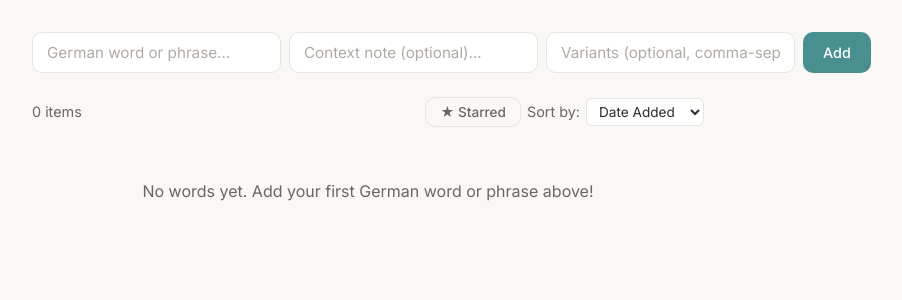
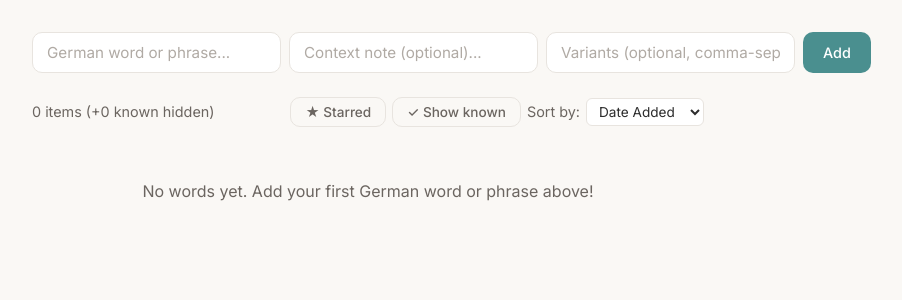
Before and after one commit to orenmatar/german-vocab-app, a Flask app: page / in a window 1280 px wide. Shown: the part 57-357 px from the top of the page, without its empty margins (272-1174 px from the left). Run offline with Flask 3, Linux system fonts and the light colour scheme; data that the repository does not hold is empty.

Commit message:
Add `known` field: retire words from practice without deleting
Words can now be marked "known" — they stay in the DB with full
history but are excluded from every practice pool (sentence batch,
reading passage, writing passage, free write, prep sample/replace).

UI:
- ✓ button on each Words list row, on practice reveal cards
  (sentence comp/MC), on passage review cards, and on prep cards.
- "Mark as known" checkbox in the edit-word modal.
- Words list hides known by default; "Show known" toggle includes
  them (dimmed) alongside a "(N known hidden)" hint in the count.
- New "Known" stat tile; "Mastered %" denominator excludes known.

Backwards compatibility: the field is optional. Old words in
words.json don't have it; `w.get("known")` returns falsy so they
behave exactly as before. GET /api/words backfills `known: false`
into the in-memory dict; the field gets persisted on the next save.
No migration script needed.

Co-Authored-By: Claude Opus 4.7 <noreply@anthropic.com>

```diff
--- a/app.py
+++ b/app.py
@@ -219,6 +219,8 @@ def get_words():
     for w in data["words"]:
         if "variants" not in w:
             w["variants"] = []
+        if "known" not in w:
+            w["known"] = False
     return jsonify(data["words"])
 
 
@@ -246,6 +248,7 @@ def add_word():
         "added_at": datetime.now().isoformat(),
         "box": 1,
         "starred": False,
+        "known": False,
         "times_seen": 0,
         "times_correct": 0,
         "last_seen": None,
@@ -265,12 +268,16 @@ def word_stats():
     words_list = data["words"]
     mastered_box = settings.get("MASTERED_BOX")
     total = len(words_list)
-    mastered = sum(1 for w in words_list if w.get("box", 1) >= mastered_box)
-    never_seen = sum(1 for w in words_list if w.get("times_seen", 0) == 0)
-    box1 = sum(1 for w in words_list if w.get("box", 1) == 1)
-    active = sum(1 for w in words_list if w.get("times_seen", 0) > 0 and w.get("box", 1) < mastered_box)
+    known = sum(1 for w in words_list if w.get("known"))
+    # Exclude known words from the practice-progress stats — they're retired.
+    practice_pool = [w for w in words_list if not w.get("known")]
+    mastered = sum(1 for w in practice_pool if w.get("box", 1) >= mastered_box)
+    never_seen = sum(1 for w in practice_pool if w.get("times_seen", 0) == 0)
+    box1 = sum(1 for w in practice_pool if w.get("box", 1) == 1)
+    active = sum(1 for w in practice_pool if w.get("times_seen", 0) > 0 and w.get("box", 1) < mastered_box)
     return jsonify({
         "total": total,
+        "known": known,
         "mastered": mastered,
         "active": active,
         "never_seen": never_seen,
@@ -313,6 +320,8 @@ def patch_word(german):
         return jsonify({"error": f"'{german}' not found."}), 404
     if "starred" in body:
         word["starred"] = bool(body["starred"])
+    if "known" in body:
+        word["known"] = bool(body["known"])
     if "context_note" in body:
         word["context_note"] = str(body["context_note"]).strip()
     if "variants" in body:
@@ -344,14 +353,15 @@ def reset_word_box(german):
 
 @app.route("/api/prep/sample", methods=["GET"])
 def prep_sample():
-    count = min(int(request.args.get("count", 15)), len(data["words"]))
+    pool = [w for w in data["words"] if not w.get("known")]
+    count = min(int(request.args.get("count", 15)), len(pool))
     if count == 0:
         return jsonify([])
     strategy = request.args.get("strategy", "weighted")
     if strategy == "random":
-        selected = random.sample(data["words"], count)
+        selected = random.sample(pool, count)
     else:
-        selected = weighted_sample(data["words"], count)
+        selected = weighted_sample(pool, count)
     return jsonify(selected)
 
 
@@ -360,7 +370,7 @@ def prep_replace():
     body = request.get_json()
     exclude = set(body.get("exclude", []))
     strategy = body.get("strategy", "weighted")
-    pool = [w for w in data["words"] if w["german"] not in exclude]
+    pool = [w for w in data["words"] if w["german"] not in exclude and not w.get("known")]
     if not pool:
         return jsonify({"error": "No more words available to swap in."}), 400
     if strategy == "random":
@@ -524,7 +534,10 @@ def practice_passage():
     if not data["words"]:
         return jsonify({"error": "No words added yet."}), 400
 
-    candidates = weighted_sample(data["words"], min(10, len(data["words"])))
+    pool = [w for w in data["words"] if not w.get("known")]
+    if not pool:
+        return jsonify({"error": "No active words — all your words are marked known."}), 400
+    candidates = weighted_sample(pool, min(10, len(pool)))
     enabled_grammar = [gp for gp in grammar_data["grammar_points"] if gp.get("enabled", True)]
     selected_grammar = random.sample(enabled_grammar, min(3, len(enabled_grammar)))
 
@@ -598,8 +611,11 @@ def practice_writing_setup():
             "examples": gp.get("examples", []),
         }
 
-    # Pick up to 10 suggested words (weighted sample)
-    candidates = weighted_sample(data["words"], min(10, len(data["words"])))
+    # Pick up to 10 suggested words (weighted sample, excluding known)
+    pool = [w for w in data["words"] if not w.get("known")]
+    if not pool:
+        return jsonify({"error": "No active words — all your words are marked known."}), 400
+    candidates = weighted_sample(pool, min(10, len(pool)))
     suggested_words = [
         {
             "german": w["german"],
--- a/selection.py
+++ b/selection.py
@@ -143,6 +143,11 @@ def select_words(words, count=None):
     if not words:
         return []
 
+    # Exclude words the user has marked as "known" — they're retired from practice.
+    words = [w for w in words if not w.get("known")]
+    if not words:
+        return []
+
     if count is None:
         count = settings.get("BATCH_SIZE")
     count = min(count, len(words))
--- a/static/app.js
+++ b/static/app.js
@@ -19,6 +19,9 @@
 
   // Word list filter
   let filterStarred = false;
+  // showKnown: when false (default), known words are HIDDEN from the Words list.
+  // Toggling it on includes them, visually dimmed.
+  let showKnown = false;
 
   // Phrases
   let phrases = [];
@@ -61,6 +64,7 @@
   const wordListEl = document.getElementById("word-list");
   const sortSelect = document.getElementById("sort-select");
   const starFilterBtn = document.getElementById("star-filter-btn");
+  const showKnownBtn = document.getElementById("show-known-btn");
   const wordStatsEl = document.getElementById("word-stats");
 
   // Phrases
@@ -327,14 +331,22 @@
     return `<div class="word-card">${headerHtml}${supsHtml}${variantsHtml}${defHtml}${transHtml}</div>`;
   }
 
-  // Builds star + delete mini-buttons for use inside practice sessions
+  // Builds star + known + delete mini-buttons for use inside practice sessions
   function buildPracticeActions(german, opts = {}) {
-    const { starFn = "practiceToggleStar", deleteFn = "practiceDeleteWord" } = opts;
+    const {
+      starFn = "practiceToggleStar",
+      knownFn = "practiceToggleKnown",
+      deleteFn = "practiceDeleteWord",
+    } = opts;
     const word = words.find((w) => w.german === german);
     const starred = word ? !!word.starred : false;
+    const known = word ? !!word.known : false;
     const starClass = starred ? "btn-star starred" : "btn-star";
     const starTitle = starred ? "Unstar this word" : "Star this word";
+    const knownClass = known ? "btn-known known" : "btn-known";
+    const knownTitle = known ? "Marked known — unmark to bring back into practice" : "Mark as known (skip in future practice)";
     return `<button class="${starClass}" onclick="${starFn}('${escAttr(german)}')" title="${starTitle}">&#9733;</button>`
+      + `<button class="${knownClass}" onclick="${knownFn}('${escAttr(german)}')" title="${knownTitle}">&#10003;</button>`
       + `<button class="btn-delete" onclick="${deleteFn}('${escAttr(german)}')" title="Delete word">&#x2715;</button>`;
   }
 
@@ -384,12 +396,15 @@
     if (!s || s.total === 0) { wordStatsEl.style.display = "none"; return; }
     const tile = (num, label, cls = "") =>
       `<div class="stat-tile"><span class="stat-tile-num ${cls}">${num}</span><span class="stat-tile-label">${label}</span></div>`;
+    const practicePool = Math.max(0, s.total - (s.known || 0));
+    const masteredPct = practicePool > 0 ? Math.round(s.mastered / practicePool * 100) + "%" : "0%";
     wordStatsEl.innerHTML =
       tile(s.mastered, "mastered", "stat-mastered") +
       tile(s.active, "in progress") +
       tile(s.never_seen, "never seen", "stat-new") +
       tile(s.box1, "box 1 only", "stat-box1") +
-      tile(s.total > 0 ? Math.round(s.mastered / s.total * 100) + "%" : "0%", "mastered %", "stat-mastered");
+      tile(masteredPct, "mastered %", "stat-mastered") +
+      (s.known ? tile(s.known, "known", "stat-known") : "");
     wordStatsEl.style.display = "flex";
   }
 
@@ -405,12 +420,14 @@
       sorted.sort((a, b) => (b.added_at || "").localeCompare(a.added_at || ""));
     }
 
-    // Apply starred filter
-    const displayed = filterStarred ? sorted.filter((w) => w.starred) : sorted;
-
+    // Hide known by default; toggle includes them (dimmed).
+    let displayed = showKnown ? sorted : sorted.filter((w) => !w.known);
+    if (filterStarred) displayed = displayed.filter((w) => w.starred);
+
+    const visibleTotal = showKnown ? words.length : words.filter((w) => !w.known).length;
     const countLabel = filterStarred
-      ? `${displayed.length} starred / ${words.length} total`
-      : `${words.length} item${words.length !== 1 ? "s" : ""}`;
+      ? `${displayed.length} starred / ${visibleTotal} shown`
+      : `${displayed.length} item${displayed.length !== 1 ? "s" : ""}` + (showKnown ? "" : ` (+${words.length - visibleTotal} known hidden)`);
     wordCountEl.textContent = countLabel;
 
     if (displayed.length === 0) {
@@ -442,15 +459,20 @@
 
         const starClass = w.starred ? "btn-star starred" : "btn-star";
         const starTitle = w.starred ? "Unstar this word" : "Star this word (prioritises it in practice)";
+        const knownClass = w.known ? "btn-known known" : "btn-known";
+        const knownTitle = w.known ? "Marked known — unmark to bring back into practice" : "Mark as known (skip in practice, keep in DB)";
+        const rowClass = w.known ? "word-item fade-in word-item--known" : "word-item fade-in";
+        const knownBadge = w.known ? '<span class="word-known-badge" title="Known — skipped in practice">known</span>' : "";
 
         return `
-        <div class="word-item fade-in">
+        <div class="${rowClass}">
           <div class="word-item-main">
-            <span class="word-german"><span class="word-article">${articlePrefix}</span>${escHtml(w.german)}${pluralSuffix}</span>
+            <span class="word-german"><span class="word-article">${articlePrefix}</span>${escHtml(w.german)}${pluralSuffix}${knownBadge}</span>
             <span class="word-box">${dots}</span>
             <span class="word-stats">${w.times_correct}/${w.times_seen} correct</span>
             <span class="word-actions">
               <button class="${starClass}" onclick="toggleStar('${escAttr(w.german)}')" title="${starTitle}">&#9733;</button>
+              <button class="${knownClass}" onclick="toggleKnown('${escAttr(w.german)}')" title="${knownTitle}">&#10003;</button>
               <button class="btn-edit" onclick="openEditWord('${escAttr(w.german)}')" title="Edit context &amp; variants">&#9998;</button>
               <button class="btn-reset-box" onclick="resetWordBox('${escAttr(w.german)}')" title="Reset to box 1">↺</button>
               <button class="btn-delete" onclick="deleteWord('${escAttr(w.german)}')" title="Delete">&#x2715;</button>
@@ -603,11 +625,26 @@
     }
   };
 
+  window.toggleKnown = async function (german) {
+    const word = words.find((w) => w.german === german);
+    if (!word) return;
+    const newKnown = !word.known;
+    try {
+      await api("PATCH", `/api/words/${encodeURIComponent(german)}`, { known: newKnown });
+      word.known = newKnown;
+      renderWords();
+      api("GET", "/api/words/stats").then(renderWordStats).catch(() => {});
+    } catch (e) {
+      await showAlert("Failed to update: " + e.message);
+    }
+  };
+
   // --- Edit word modal ---
   const editWordModal = document.getElementById("edit-word-modal");
   const editWordName = document.getElementById("edit-word-name");
   const editContextInput = document.getElementById("edit-context");
   const editVariantsInput = document.getElementById("edit-variants");
+  const editKnownInput = document.getElementById("edit-known");
   const editWordSaveBtn = document.getElementById("edit-word-save");
   const editWordCancelBtn = document.getElementById("edit-word-cancel");
   let editingGerman = null;
@@ -625,14 +662,17 @@
     if (!word) { closeEditWord(); return; }
     const newContext = editContextInput.value.trim();
     const newVariants = parseVariantsInput(editVariantsInput.value);
+    const newKnown = editKnownInput ? !!editKnownInput.checked : !!word.known;
     try {
       editWordSaveBtn.disabled = true;
       const updated = await api("PATCH", `/api/words/${encodeURIComponent(editingGerman)}`, {
         context_note: newContext,
         variants: newVariants,
+        known: newKnown,
       });
       Object.assign(word, updated);
       renderWords();
+      api("GET", "/api/words/stats").then(renderWordStats).catch(() => {});
       closeEditWord();
     } catch (e) {
       await showAlert("Failed to save: " + e.message);
@@ -648,6 +688,7 @@
     editWordName.textContent = (word.article ? word.article + " " : "") + word.german;
     editContextInput.value = word.context_note || "";
     editVariantsInput.value = (word.variants || []).join(", ");
+    if (editKnownInput) editKnownInput.checked = !!word.known;
     editWordModal.style.display = "flex";
     setTimeout(() => editContextInput.focus(), 50);
   };
@@ -688,6 +729,26 @@
     }
   };
 
+  window.practiceToggleKnown = async function (german) {
+    const word = words.find((w) => w.german === german);
+    if (!word) return;
+    const newKnown = !word.known;
+    try {
+      await api("PATCH", `/api/words/${encodeURIComponent(german)}`, { known: newKnown });
+      word.known = newKnown;
+      // When marking known, skip future occurrences in this batch (same as delete pattern).
+      if (newKnown) deletedDuringSession.add(german);
+      else deletedDuringSession.delete(german);
+      [compWordActions, mcWordActions].forEach((el) => {
+        if (el && el.style.display !== "none") {
+          el.innerHTML = buildPracticeActions(german);
+        }
+      });
+    } catch (e) {
+      await showAlert("Failed to update: " + e.message);
+    }
+  };
+
   sortSelect.addEventListener("change", renderWords);
 
   starFilterBtn.addEventListener("click", () => {
@@ -695,6 +756,14 @@
     starFilterBtn.classList.toggle("active", filterStarred);
     renderWords();
   });
+
+  if (showKnownBtn) {
+    showKnownBtn.addEventListener("click", () => {
+      showKnown = !showKnown;
+      showKnownBtn.classList.toggle("active", showKnown);
+      renderWords();
+    });
+  }
 
   // --- Phrases ---
 
@@ -1704,7 +1773,7 @@
               <button class="btn btn-knew" data-word="${escAttr(wu.word)}" data-correct="true">&#10003; Knew it</button>
               <button class="btn btn-didnt" data-word="${escAttr(wu.word)}" data-correct="false">&#10007; Didn't know</button>
               <span class="passage-btns-sep">|</span>
-              ${buildPracticeActions(wu.word, { starFn: "passageReviewToggleStar", deleteFn: "passageReviewDeleteWord" })}
+              ${buildPracticeActions(wu.word, { starFn: "passageReviewToggleStar", knownFn: "passageReviewToggleKnown", deleteFn: "passageReviewDeleteWord" })}
             </div>
           </div>`)
       .join("");
@@ -1757,6 +1826,34 @@
       if (card) card.classList.add("pr-deleted");
     } catch (e) {
       await showAlert("Failed to delete: " + e.message);
+    }
+  };
+
+  window.passageReviewToggleKnown = async function (german) {
+    const word = words.find((w) => w.german === german);
+    if (!word) return;
+    const newKnown = !word.known;
+    try {
+      await api("PATCH", `/api/words/${encodeURIComponent(german)}`, { known: newKnown });
+      word.known = newKnown;
+      // When marking known, skip recording a practice result for this word on Finish.
+      if (newKnown) passageDeletedWords.add(german);
+      else passageDeletedWords.delete(german);
+      const card = document.getElementById(`prcard-${escAttr(german)}`);
+      if (card) {
+        const btnRow = card.querySelector(".passage-card-btns");
+        if (btnRow) {
+          const oldActions = btnRow.querySelectorAll(".btn-star, .btn-known, .btn-delete");
+          oldActions.forEach((b) => b.remove());
+          btnRow.insertAdjacentHTML("beforeend",
+            buildPracticeActions(german, { starFn: "passageReviewToggleStar", knownFn: "passageReviewToggleKnown", deleteFn: "passageReviewDeleteWord" })
+          );
+        }
+        if (newKnown) card.classList.add("pr-deleted");
+        else card.classList.remove("pr-deleted");
+      }
+    } catch (e) {
+      await showAlert("Failed to update: " + e.message);
     }
   };
 
@@ -2283,6 +2380,7 @@
         <span class="prep-card-num">${num}.</span>
         <div class="prep-card-topbar-right">
           <button class="${isStarred ? "btn-star starred" : "btn-star"}" onclick="prepToggleStar('${g}')" title="${isStarred ? "Unstar" : "Star"}">&#9733;</button>
+          <button class="btn-known" onclick="prepMarkKnown('${g}')" title="Mark as known (removes from this prep batch)">&#10003;</button>
           <button class="btn-reset-box" onclick="prepResetBox('${g}')" title="Reset to box 1">↺</button>
           <button class="btn-delete" onclick="prepDeleteWord('${g}')" title="Delete from word list">&#x2715;</button>
         </div>
@@ -2351,6 +2449,19 @@
     }
   };
 
+  window.prepMarkKnown = async function (german) {
+    try {
+      await api("PATCH", `/api/words/${encodeURIComponent(german)}`, { known: true });
+      const inList = words.find((x) => x.german === german);
+      if (inList) inList.known = true;
+      prepBatch = prepBatch.filter((w) => w.german !== german);
+      prepLocked.delete(german);
+      renderPrepList();
+    } catch (e) {
+      await showAlert("Failed to update: " + e.message);
+    }
+  };
+
   window.prepResetBox = async function (german) {
     if (!await showConfirm(`Reset "${german}" back to box 1?`, "Reset", "Cancel")) return;
     try {
--- a/templates/index.html
+++ b/templates/index.html
@@ -46,6 +46,7 @@
                     <span id="word-count">0 words</span>
                     <div class="sort-controls">
                         <button id="star-filter-btn" class="btn btn-ghost btn-small star-filter-btn" title="Show starred words only">&#9733; Starred</button>
+                        <button id="show-known-btn" class="btn btn-ghost btn-small star-filter-btn" title="Include known words in the list">&#10003; Show known</button>
                         <label>Sort by:</label>
                         <select id="sort-select">
                             <option value="added">Date Added</option>
@@ -505,6 +506,11 @@
             <label class="edit-field-label" for="edit-variants">Variants (comma-separated)</label>
             <input type="text" id="edit-variants" class="edit-field-input" placeholder="e.g. dreckig, drecken">
             <p class="edit-field-help">Variants are related forms (other parts of speech, alternate forms) the AI may use in sentences instead of the headword.</p>
+
+            <label class="edit-checkbox-row">
+                <input type="checkbox" id="edit-known">
+                <span>Mark as known (skip in practice, keep in DB)</span>
+            </label>
             <div class="modal-btns">
                 <button id="edit-word-cancel" class="btn btn-ghost">Cancel</button>
                 <button id="edit-word-save" class="btn btn-primary">Save</button>
```
Also changed, not shown: CLAUDE.md (+4 -2 lines), static/style.css (+79 -0 lines).
